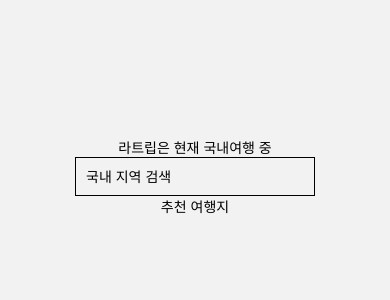
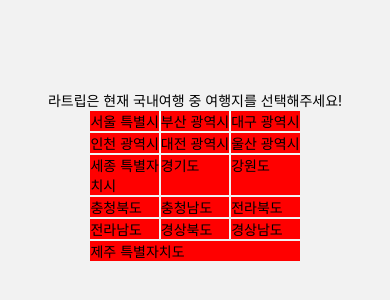
Before and after one commit to DDD-Community/DDD-8-Web2-IOS, a React Native app: screen /SettingRegion in a window 390 px wide. Shown: the part 246-546 px from the top of the page. Built offline with nearby package versions, Linux system fonts and the light colour scheme.

Commit message:
Add grid layout

```diff
--- /dev/null
+++ b/src/components/Grid/Col.tsx
@@ -0,0 +1,14 @@
+import React, { FC, ReactNode } from "react";
+import { View } from "react-native";
+
+type Props = {
+  children: ReactNode;
+};
+
+export const Col: FC<Props> = ({ children }) => {
+  return (
+    <View style={{ flex: 1, backgroundColor: "red", margin: 1 }}>
+      {children}
+    </View>
+  );
+};
--- /dev/null
+++ b/src/components/Grid/Grid.tsx
@@ -0,0 +1,16 @@
+import React, { FC, ReactNode } from "react";
+import { View } from "react-native";
+import { Col } from "./Col";
+import { Row } from "./Row";
+
+type Props = {
+  children: ReactNode;
+};
+
+const Grid: FC<Props> = ({ children }) => {
+  return (
+    <View style={{ display: "flex", flexDirection: "column" }}>{children}</View>
+  );
+};
+
+export { Grid };
--- /dev/null
+++ b/src/components/Grid/Row.tsx
@@ -0,0 +1,21 @@
+import React, { FC, ReactNode } from "react";
+import { View } from "react-native";
+
+type Props = {
+  children: ReactNode;
+};
+
+export const Row: FC<Props> = ({ children }) => {
+  return (
+    <View
+      style={{
+        display: "flex",
+        width: "100%",
+        flexDirection: "row",
+        justifyContent: "space-evenly",
+      }}
+    >
+      {children}
+    </View>
+  );
+};
--- /dev/null
+++ b/src/components/Grid/index.ts
@@ -0,0 +1,3 @@
+export { Grid } from "./Grid";
+export { Row } from "./Row";
+export { Col } from "./Col";
--- /dev/null
+++ b/src/constants/regions.ts
@@ -0,0 +1,50 @@
+export const ALL_REGION_LIST = [
+  {
+    title: "서울 특별시",
+  },
+  {
+    title: "부산 광역시",
+  },
+  {
+    title: "대구 광역시",
+  },
+  {
+    title: "인천 광역시",
+  },
+  {
+    title: "대전 광역시",
+  },
+  {
+    title: "울산 광역시",
+  },
+  {
+    title: "세종 특별자치시",
+  },
+  {
+    title: "경기도",
+  },
+  {
+    title: "강원도",
+  },
+  {
+    title: "충청북도",
+  },
+  {
+    title: "충청남도",
+  },
+  {
+    title: "전라북도",
+  },
+  {
+    title: "전라남도",
+  },
+  {
+    title: "경상북도",
+  },
+  {
+    title: "경상남도",
+  },
+  {
+    title: "제주 특별자치도",
+  },
+];
--- a/src/pages/setting-region/SettingRegion.tsx
+++ b/src/pages/setting-region/SettingRegion.tsx
@@ -1,11 +1,13 @@
-import React, { FC, useState } from "react";
-import { View, StyleSheet, Text, Button } from "react-native";
+import React, { FC, Fragment, useMemo, useState } from "react";
+import { View, StyleSheet, Text, TouchableOpacity } from "react-native";
 import { NavigationProp } from "@react-navigation/native";
 import { RootStackPramList } from "../../types";
-import { TextInput } from "react-native";
+import { Col, Grid, Row } from "../../components/Grid";
+import { ALL_REGION_LIST } from "../../constants/regions";
+import { chunk } from "../../utils/array";
 
 const styles = StyleSheet.create({
-  view: {
+  page: {
     flex: 1,
     justifyContent: "center",
     alignItems: "center",
@@ -15,6 +17,8 @@ const styles = StyleSheet.create({
     borderWidth: 1,
     padding: 10,
   },
+  cardsContainer: {},
+  card: {},
 });
 
 type Props = {
@@ -24,19 +28,27 @@ type Props = {
 const SettingRegion: FC<Props> = ({ navigation }) => {
   const [text, setText] = useState("");
 
+  const regionRows = useMemo(() => chunk(ALL_REGION_LIST, 3), []);
+
   return (
-    <View style={styles.view}>
-      <Text>라트립은 현재 국내여행 중</Text>
-      <TextInput
-        style={styles.input}
-        onChangeText={setText}
-        value={text}
-        placeholder="국내 지역 검색"
-        onSubmitEditing={() => {
-          navigation.navigate("SettingDate");
-        }}
-      />
-      <Text>추천 여행지</Text>
+    <View style={styles.page}>
+      <Text>라트립은 현재 국내여행 중 여행지를 선택해주세요!</Text>
+      <View></View>
+      <Grid>
+        {regionRows.map((row, rowIndex) => {
+          return (
+            <Row key={rowIndex}>
+              {row.map((col) => {
+                return (
+                  <Col key={col.title}>
+                    <Text>{col.title}</Text>
+                  </Col>
+                );
+              })}
+            </Row>
+          );
+        })}
+      </Grid>
     </View>
   );
 };
--- /dev/null
+++ b/src/utils/array.ts
@@ -0,0 +1,14 @@
+export const chunk = <T>(arr: T[], len: number): T[][] => {
+  const result: T[][] = [];
+
+  for (let i = 0; i < arr.length; i++) {
+    const chunkIndex = Math.floor(i / len);
+    if (!result[chunkIndex]) {
+      result[chunkIndex] = [arr[i]];
+    } else {
+      result[chunkIndex].push(arr[i]);
+    }
+  }
+
+  return result;
+};
```
